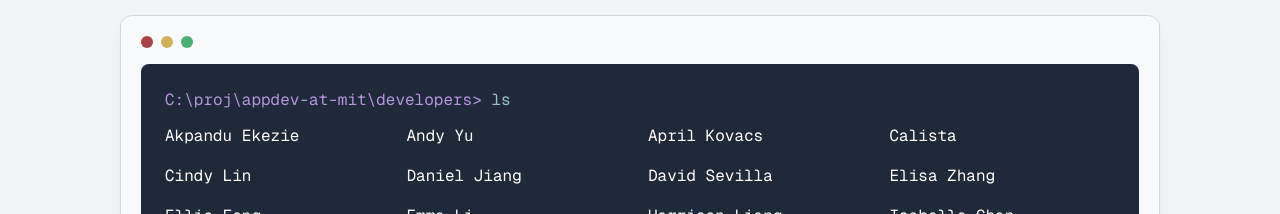
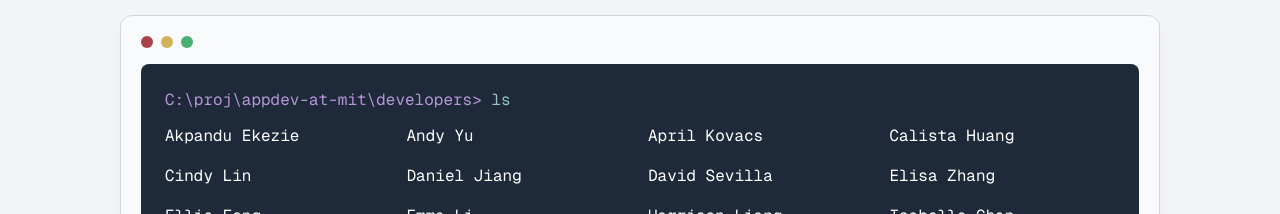
Before and after one commit to appdev-at-mit/appdev-site, a Next.js app: page /team in a window 1280 px wide. Shown: the part 2493-2707 px from the top of the page. Built offline with nearby package versions, Linux system fonts and the light colour scheme.

Commit message:
update members

```diff
--- a/src/app/team/members.ts
+++ b/src/app/team/members.ts
@@ -84,7 +84,7 @@ const developers: string[] = [
   "Akpandu Ekezie",
   "Andy Yu",
   "April Kovacs",
-  "Calista",
+  "Calista Huang",
   "Cindy Lin",
   "Daniel Jiang",
   "David Sevilla",
```
Also changed, not shown: .claude/settings.local.json (added).
